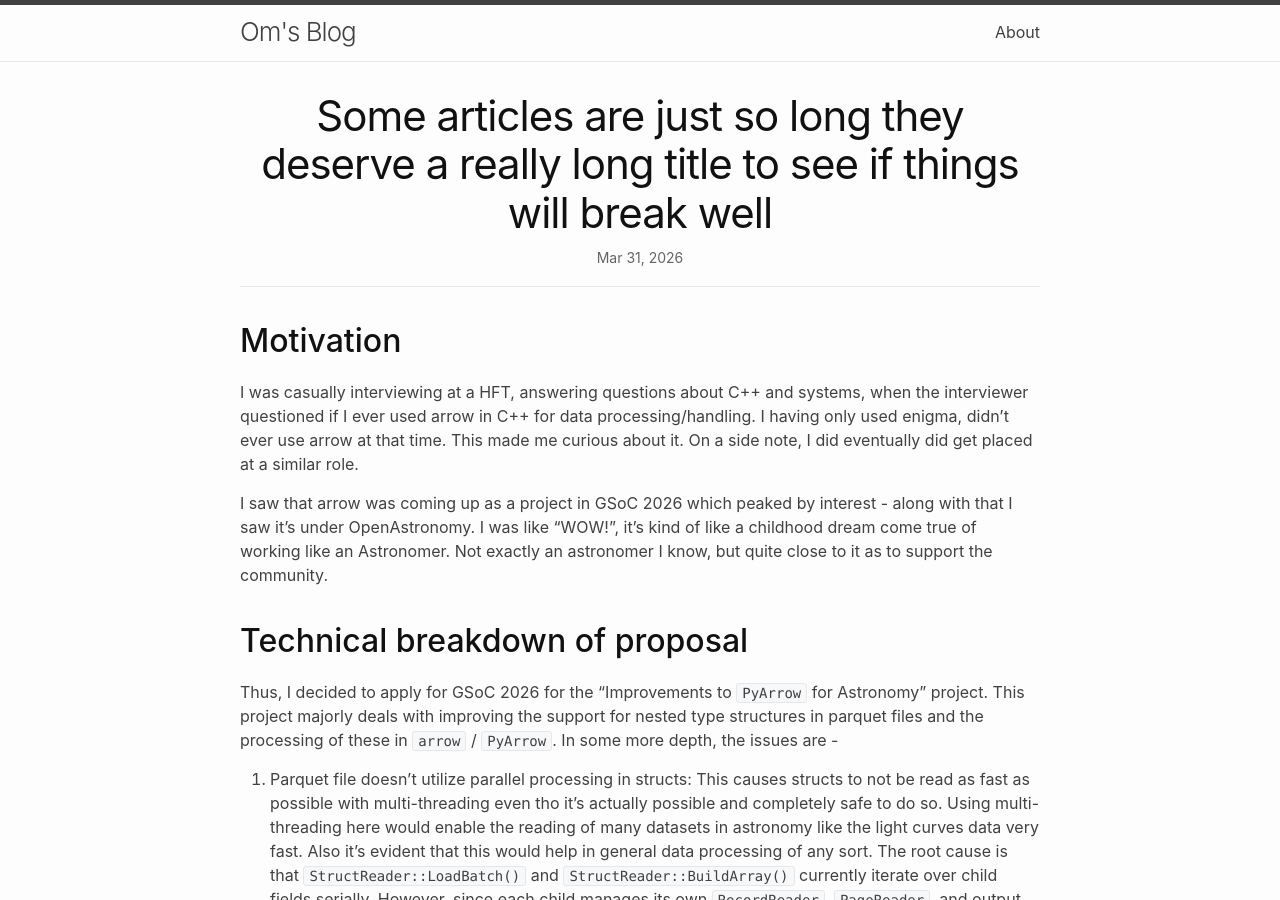
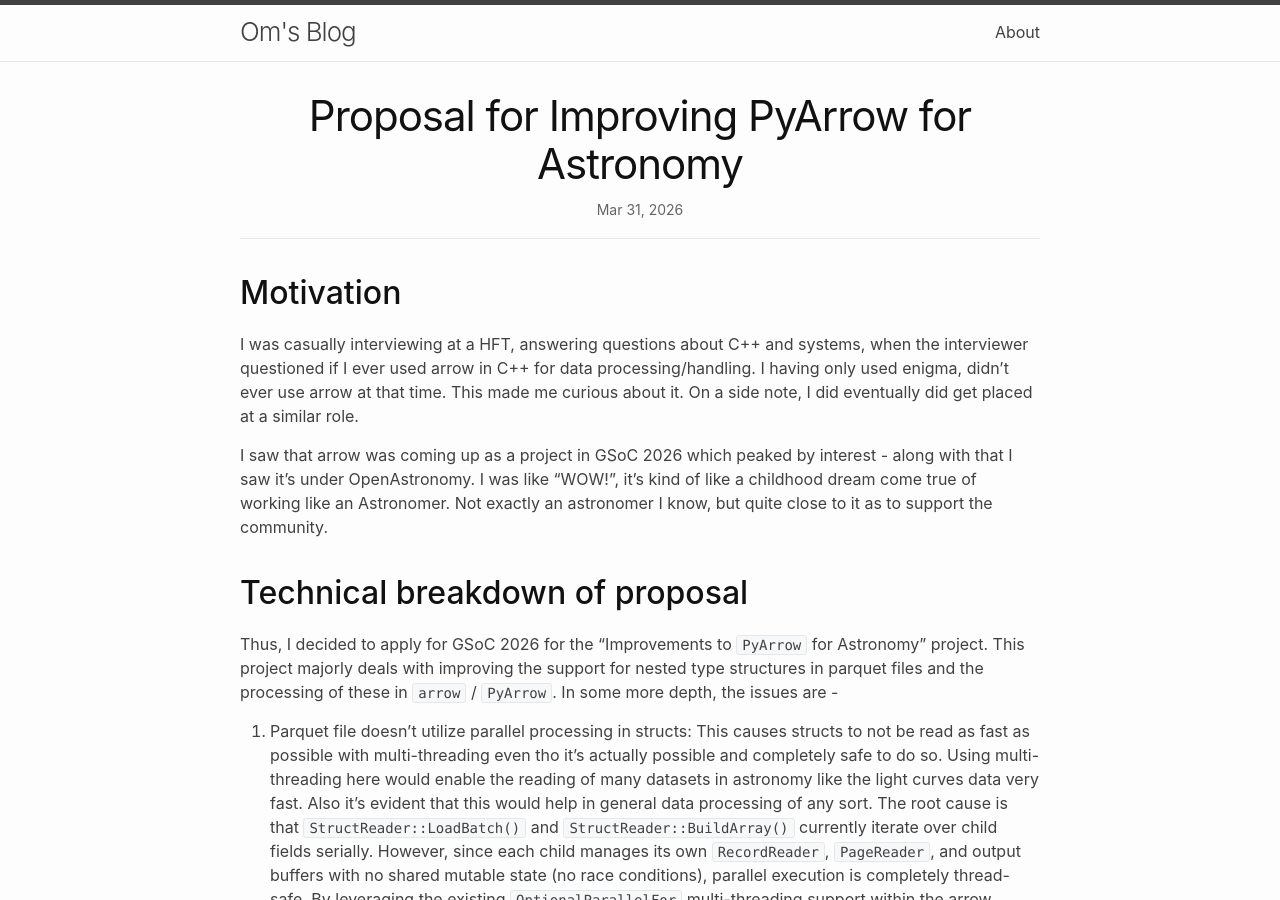
Before and after one commit to OmBiradar/ombiradar.github.io, a Jekyll site: the page built from _posts/2026-03-31-Improving-PyArrow-For-Astronomy.md, in a window 1280 px wide and 900 px high. Built offline with Jekyll 4.4.1, drawn with Linux system fonts in a browser that asks for light colours; nearby versions of some CDN libraries.

Commit message:
[bug] fix title for Improving PyArrow for Astronomy
Signed-off-by: OmBiradar <ombiradar04@gmail.com>

```diff
--- a/_posts/2026-03-31-Improving-PyArrow-For-Astronomy.md
+++ b/_posts/2026-03-31-Improving-PyArrow-For-Astronomy.md
@@ -1,6 +1,6 @@
 ---
 layout: post
-title: "Some articles are just so long they deserve a really long title to see if things will break well"
+title: "Proposal for Improving PyArrow for Astronomy"
 categories: misc
 ---
 
```
